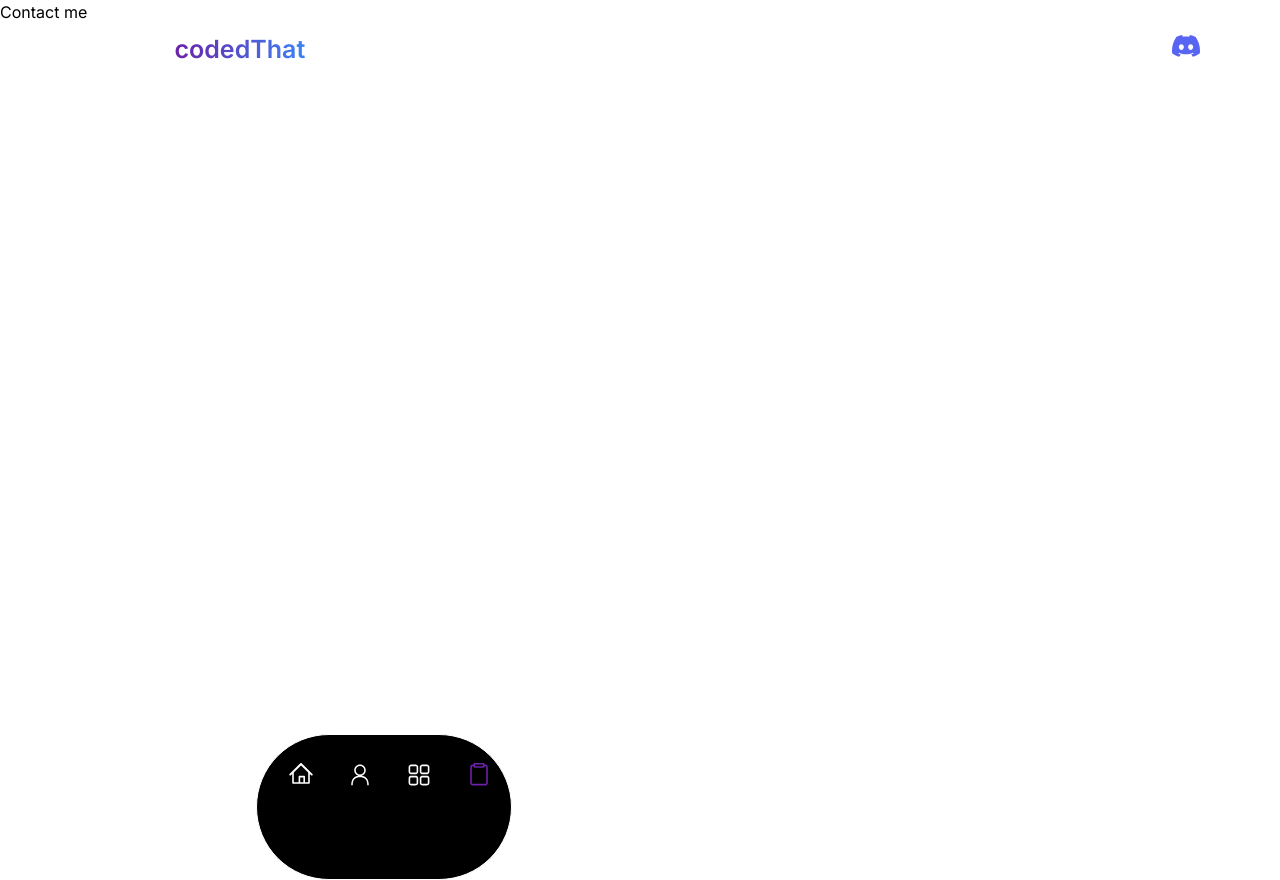
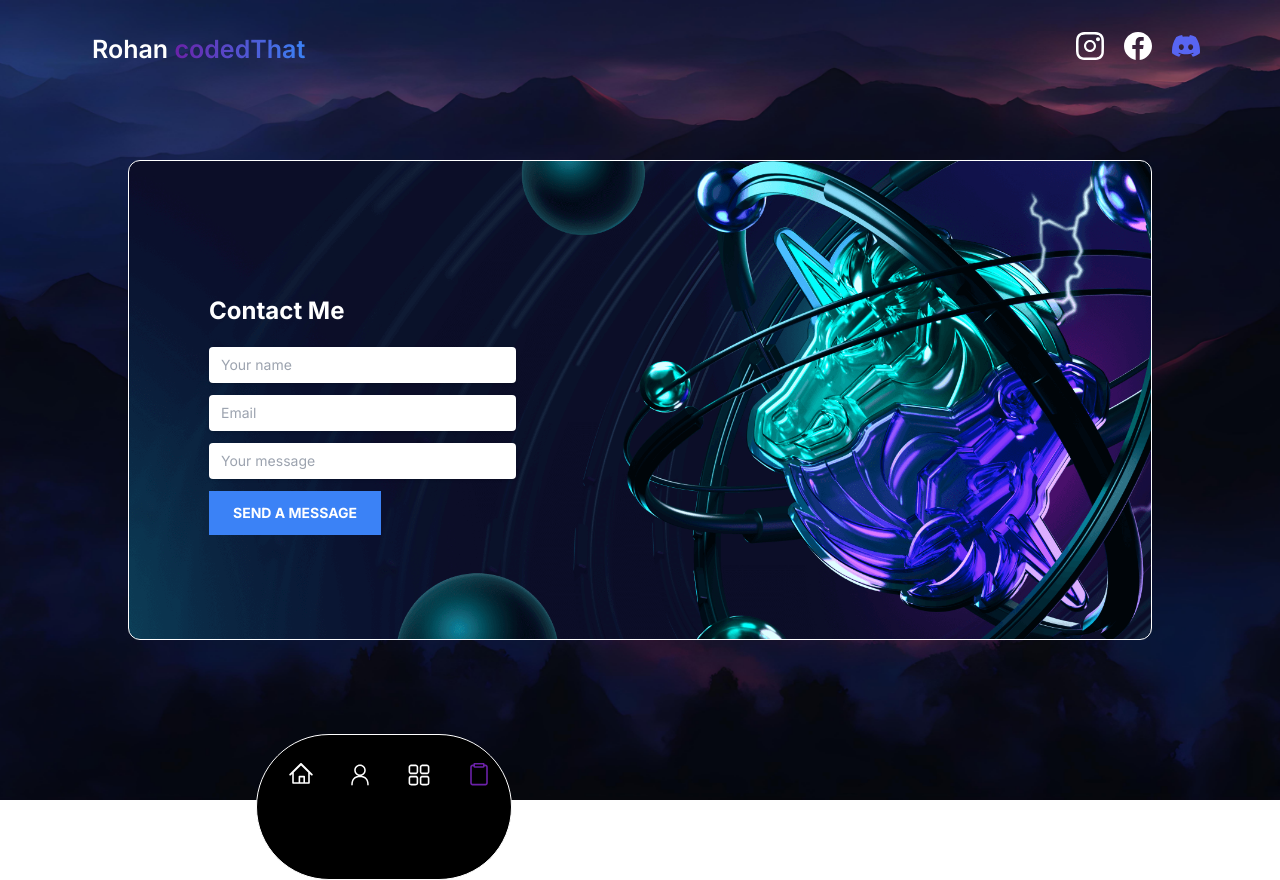
Before and after one commit to Rohansunwar5/new_portfolio, a Next.js app: page /contact-me in a window 1280 px wide. Built offline with nearby package versions, Linux system fonts and the light colour scheme.

Commit message:
contact-form

```diff
--- a/app/contact-me/page.tsx
+++ b/app/contact-me/page.tsx
@@ -1,9 +1,22 @@
-import React from 'react'
+import ContactForm from "@/components/ContactForm";
+import React from "react";
 
 const Page = () => {
   return (
-    <div>Contact me</div>
-  )
-}
+    <div
+      style={{ backgroundImage: "url(bg-3.jpg)" }}
+      className="w-screen h-screen bg-cover bg-center flex items-center justify-center"
+    >
+      <div
+        style={{ backgroundImage: "url(atombg-comp.webp" }}
+        className="h-[60%] w-[80%] relative bg-cover bg-center rounded-xl border border-white"
+      >
+        <div className="absolute left-20 bottom-16 w-[70%] md:w-[30%]">
+          <ContactForm />
+        </div>
+      </div>
+    </div>
+  );
+};
 
-export default Page
+export default Page;
--- /dev/null
+++ b/components/ContactForm.tsx
@@ -0,0 +1,37 @@
+import React from "react";
+
+const ContactForm = () => {
+  return (
+    <form>
+      <h2 className="text-2xl font-bold mb-5 text-white">Contact Me</h2>
+      <div className="mb-3">
+        <input
+          type="text"
+          placeholder="Your name"
+          name="name"
+          className="w-full px-3 py-2 text-sm text-gray-200 placeholder-gray-400 bg-white border-0 rounded shadow"
+        />
+      </div>
+      <div className="mb-3">
+        <input
+          type="email"
+          placeholder="Email"
+          name="email"
+          className="w-full px-3 py-2 text-sm text-gray-200 placeholder-gray-400 bg-white border-0 rounded shadow"
+        />
+      </div>
+      <div className="mb-3">
+        <input
+          placeholder="Your message"
+          name="message"
+          className="w-full px-3 py-2 text-sm text-gray-200 placeholder-gray-400 bg-white border-0 rounded shadow"
+        />
+      </div>
+      <button className="px-6 mb-10 py-3 text-sm font-bold text-white uppercase transition-all duration-150 ease-linear bg-blue-500 hover:bg-blue-400">
+        Send a message
+      </button>
+    </form>
+  );
+};
+
+export default ContactForm;
```
